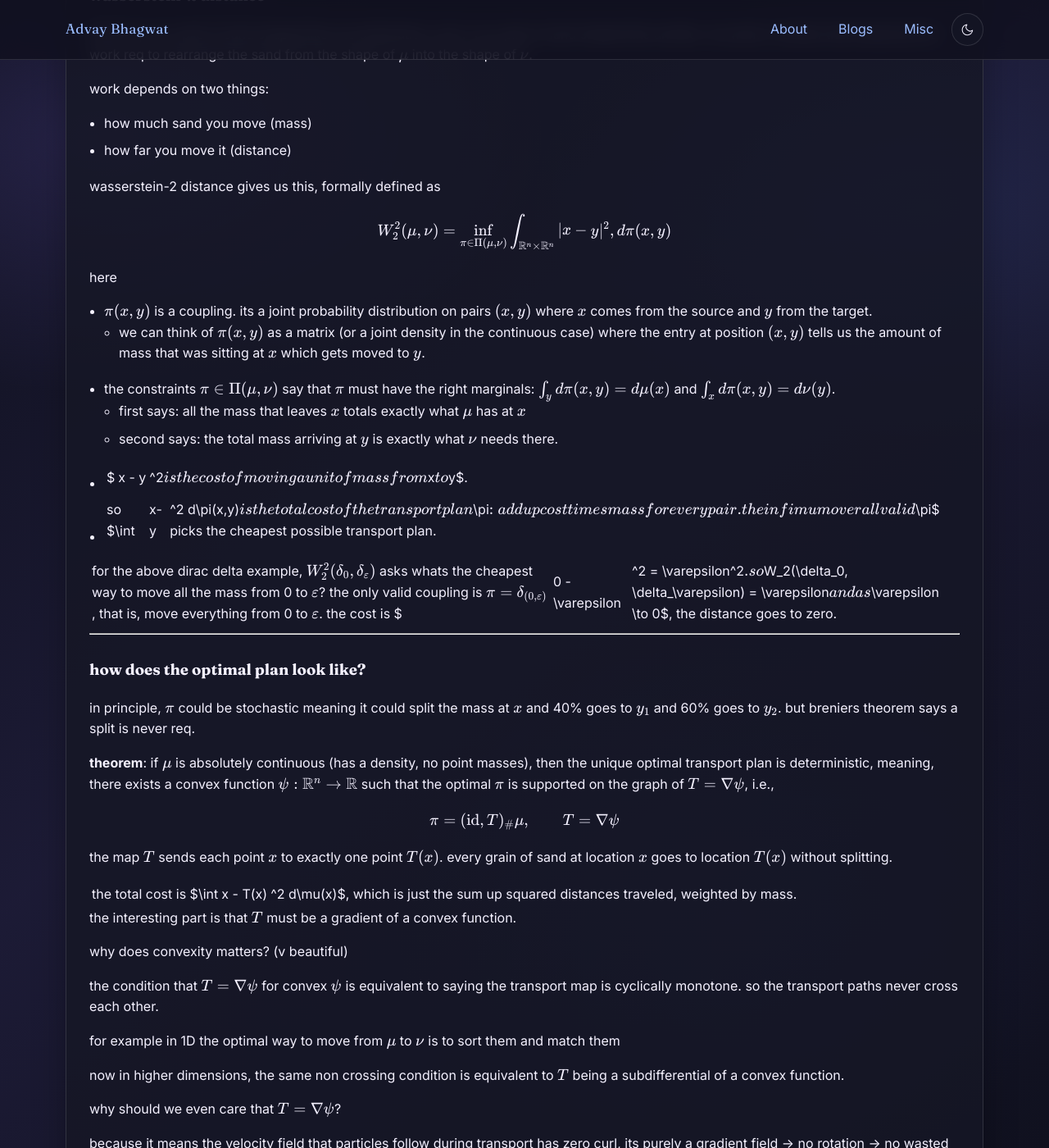
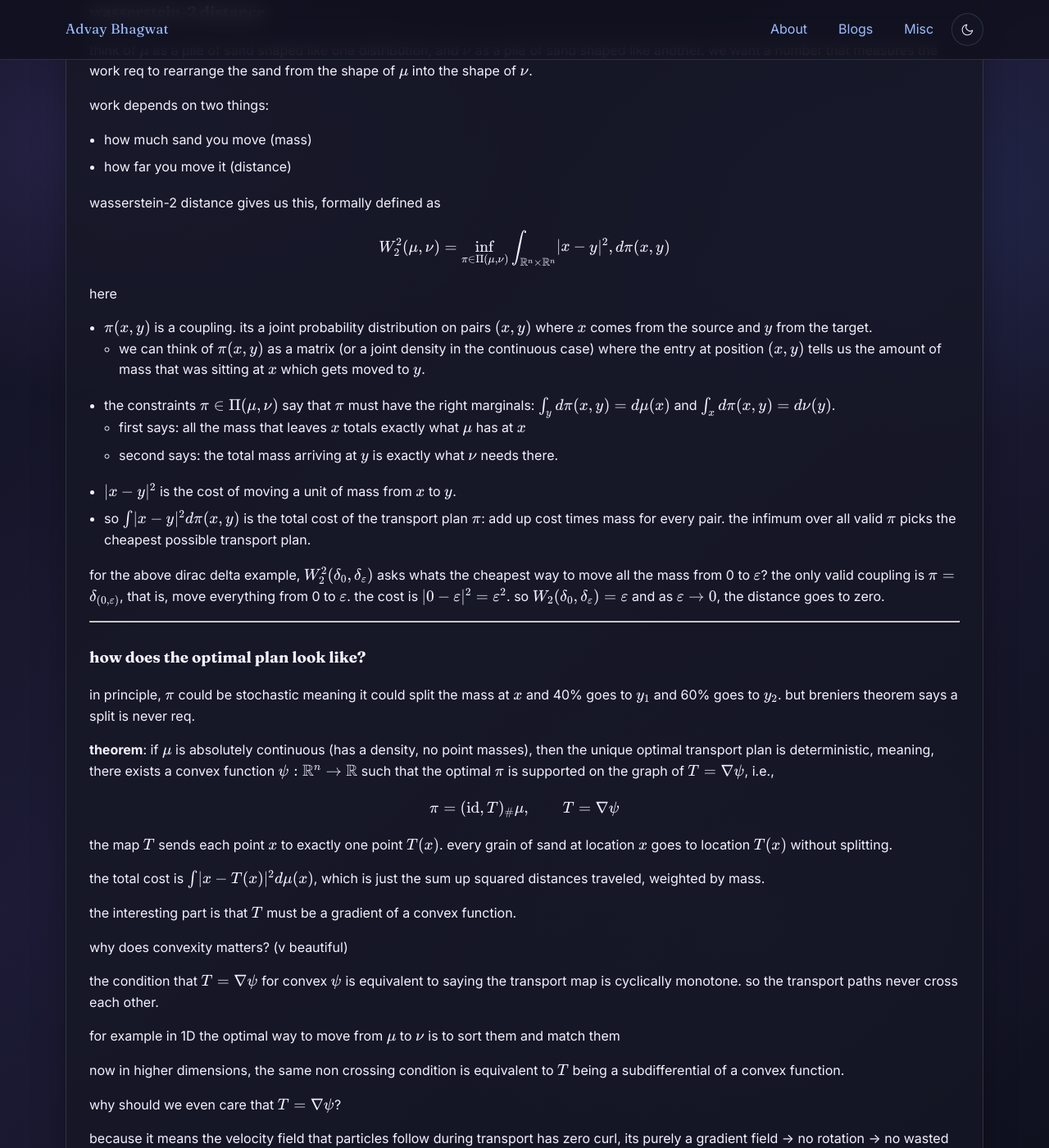
Before and after one commit to eclipse1605/eclipse1605.github.io, a Jekyll site: the page built from misc/notes-of-wgf.md, in a window 1280 px wide and 1400 px high, scrolled down 1647 px. Shown: the whole window at 82% size. Built offline with Jekyll 4.4.1, drawn with Linux system fonts in a browser that asks for light colours; nearby versions of some CDN libraries; some of the changed text lies outside the part shown.

Commit message:
fixing wgf notes rendering

```diff
--- a/misc/notes-of-wgf.md
+++ b/misc/notes-of-wgf.md
@@ -74,7 +74,7 @@ work depends on two things:
 
 wasserstein-2 distance gives us this, formally defined as
 
-$$W_2^2(\mu, \nu) = \inf_{\pi \in \Pi(\mu,\nu)} \int_{\mathbb{R}^n \times \mathbb{R}^n} |x - y|^2 , d\pi(x, y)$$
+$$W_2^2(\mu, \nu) = \inf_{\pi \in \Pi(\mu,\nu)} \int_{\mathbb{R}^n \times \mathbb{R}^n} \lvert x - y\rvert^2 , d\pi(x, y)$$
 
 here
 - $\pi(x, y)$ is a coupling. its a joint probability distribution on pairs $(x, y)$ where $x$ comes from the source and $y$ from the target.
@@ -82,10 +82,10 @@ here
 - the constraints $\pi \in \Pi(\mu, \nu)$ say that $\pi$ must have the right marginals: $\int_y d\pi(x,y) = d\mu(x)$ and $\int_x d\pi(x,y) = d\nu(y)$.
   - first says: all the mass that leaves $x$ totals exactly what $\mu$ has at $x$
   - second says: the total mass arriving at $y$ is exactly what $\nu$ needs there.
-- $|x - y|^2$ is the cost of moving a unit of mass from $x$ to $y$.
-- so $\int |x-y|^2 d\pi(x,y)$ is the total cost of the transport plan $\pi$: add up cost times mass for every pair. the infimum over all valid $\pi$ picks the cheapest possible transport plan.
+- $\lvert x - y\rvert^2$ is the cost of moving a unit of mass from $x$ to $y$.
+- so $\int \lvert x-y\rvert^2 d\pi(x,y)$ is the total cost of the transport plan $\pi$: add up cost times mass for every pair. the infimum over all valid $\pi$ picks the cheapest possible transport plan.
 
-for the above dirac delta example, $W_2^2(\delta_0, \delta_\varepsilon)$ asks whats the cheapest way to move all the mass from 0 to $\varepsilon$? the only valid coupling is $\pi = \delta_{(0,\varepsilon)}$, that is, move everything from 0 to $\varepsilon$.  the cost is $|0 - \varepsilon|^2 = \varepsilon^2$. so $W_2(\delta_0, \delta_\varepsilon) = \varepsilon$ and as $\varepsilon \to 0$, the distance goes to zero.
+for the above dirac delta example, $W_2^2(\delta_0, \delta_\varepsilon)$ asks whats the cheapest way to move all the mass from 0 to $\varepsilon$? the only valid coupling is $\pi = \delta_{(0,\varepsilon)}$, that is, move everything from 0 to $\varepsilon$.  the cost is $\lvert 0 - \varepsilon\rvert^2 = \varepsilon^2$. so $W_2(\delta_0, \delta_\varepsilon) = \varepsilon$ and as $\varepsilon \to 0$, the distance goes to zero.
 
 ---
 ### how does the optimal plan look like?
@@ -98,7 +98,7 @@ $$\pi = (\text{id}, T)_{\#}\mu, \qquad T = \nabla\psi$$
 
 the map $T$ sends each point $x$ to exactly one point $T(x)$. every grain of sand at location $x$ goes to location $T(x)$ without splitting.
 
-the total cost is $\int |x - T(x)|^2 d\mu(x)$, which is just the sum up squared distances traveled, weighted by mass.
+the total cost is $\int \lvert x - T(x)\rvert^2 d\mu(x)$, which is just the sum up squared distances traveled, weighted by mass.
 
 the interesting part is that $T$ must be a gradient of a convex function.
 
@@ -125,13 +125,13 @@ its like a pressure field that drives the motion. particles move from regions of
 
 now we have a distance $W_2(\mu, \nu)$ between two distributions. but for a gradient flow, we need to talk about curves of distributions and their speed.
 
-in riemannian geometry, the length of a curve $\gamma(t)$ from time 0 to time 1 is $\int_0^1 |\dot{\gamma}(t)| dt$, and the distance between two points is the length of the shortest curve connecting them.
+in riemannian geometry, the length of a curve $\gamma(t)$ from time 0 to time 1 is $\int_0^1 \lvert\dot{\gamma}(t)\rvert dt$, and the distance between two points is the length of the shortest curve connecting them.
 
 we need something analogous to this for wasserstein.
 
 the benamou-brenier formula says
 
-$$W_2^2(\mu_0, \mu_1) = \inf_{(\mu_t, v_t)} \int_0^1 \int_{\mathbb{R}^n} |v_t(x)|^2 , d\mu_t(x) , dt$$
+$$W_2^2(\mu_0, \mu_1) = \inf_{(\mu_t, v_t)} \int_0^1 \int_{\mathbb{R}^n} \lvert v_t(x)\rvert^2 , d\mu_t(x) , dt$$
 
 where the infimum is over all pairs $(\mu_t, v_t)$ satisfying the continuity equation:
 
@@ -148,7 +148,7 @@ here,
   - the divergence measures how much is spreading out versus converging.
   - the equation says these two cancel meaning density increases exactly when flux converges, decreases when flux diverges.
 
-the quantity $\int |v_t(x)|^2 d\mu_t(x)$ is the instantaneous kinetic energy of the entire distribution at time $t$. it implies fast particles or many particles moving at once both contribute more energy.
+the quantity $\int \lvert v_t(x)\rvert^2 d\mu_t(x)$ is the instantaneous kinetic energy of the entire distribution at time $t$. it implies fast particles or many particles moving at once both contribute more energy.
 
 the formula says that the squared wasserstein distance equals the minimum total kinetic energy accumulated over all mass-conserving flows from $\mu_0$ to $\mu_1$. sending $\mu_0$ to $\mu_1$ cheaply means finding a flow that uses as little kinetic energy as possible.
 
@@ -180,11 +180,11 @@ why are tangent vectors gradient fields?
 
 a tangent vector at $\mu$ should be the velocity of some curve of distributions passing through $\mu$ at time 0.
 
-so if $\mu_t$ is such a curve, its velocity is $\partial_t \mu_t |_{t=0}$, which is some signed measure (it tells you where mass is being added and where its being removed).
+so if $\mu_t$ is such a curve, its velocity is $\partial_t \mu_t \rvert_{t=0}$, which is some signed measure (it tells you where mass is being added and where its being removed).
 
 then the continuity equation says $\partial_t \mu_t = -\text{div}(v_t \mu_t)$, so every velocity of a distribution curve corresponds to some velocity field $v_t$.
 
-now, (imp) for any velocity field $v_t$, the kinetic energy $\int |v_t|^2 d\mu_t$ is minimised when $v_t$ is curl-free, i.e, when $v_t = \nabla\phi_t$ for some scalar potential $\phi_t$.
+now, (imp) for any velocity field $v_t$, the kinetic energy $\int \lvert v_t\rvert^2 d\mu_t$ is minimised when $v_t$ is curl-free, i.e, when $v_t = \nabla\phi_t$ for some scalar potential $\phi_t$.
 
 the rotational part of $v_t$ contributes kinetic energy but doesnt move the distribution (swirling doesnt translate mass).
 
@@ -196,9 +196,9 @@ for  mass transport purposes, circulation wastes energy without doing useful wor
 
 but why is the metric $g_\mu(\nabla\phi, \nabla\psi) = \int \nabla\phi \cdot \nabla\psi , d\mu$?
 
-from the B-B formula, squared speed of the curve $\mu_t$ at time $t$ must equal $\frac{d}{ds}^2 W_2^2(\mu_t, \mu_{t+s})|_{s=0}$  (infinitesimal kinetic energy).
+from the B-B formula, squared speed of the curve $\mu_t$ at time $t$ must equal $\frac{d}{ds}^2 W_2^2(\mu_t, \mu_{t+s})\rvert_{s=0}$  (infinitesimal kinetic energy).
 
-but the formula  says the kinetic energy of a curve with velocity field $v_t = \nabla\phi_t$ is $\int |v_t|^2 d\mu_t = \int |\nabla\phi_t|^2 d\mu_t$.
+but the formula  says the kinetic energy of a curve with velocity field $v_t = \nabla\phi_t$ is $\int \lvert v_t\rvert^2 d\mu_t = \int \lvert\nabla\phi_t\rvert^2 d\mu_t$.
 
 this is exactly the squared norm $g_\mu(\nabla\phi, \nabla\phi)$ under the metric above.
 
@@ -473,13 +473,13 @@ this is implicit because $x_{k+1}$ appears on both sides.
 
 solving it is eq to:
 
-$$x_{k+1} = \underset{x}{\arg\min}; f(x) + \frac{1}{2\tau}|x - x_k|^2$$
+$$x_{k+1} = \underset{x}{\arg\min}; f(x) + \frac{1}{2\tau}\lvert x - x_k\rvert^2$$
 
-in this ot we want to decrease $f(x)$, but we dont wanna move v far from $x_k$ (the penalty $|x-x_k|^2/2\tau$).
+in this ot we want to decrease $f(x)$, but we dont wanna move v far from $x_k$ (the penalty $\lvert x-x_k\rvert^2/2\tau$).
 
 the parameter $\tau$ controls the tradeoff: large $\tau$ means the penalty is weak, you can take big steps; small $\tau$ means you can only move a little.
 
-we replace $x \in \mathbb{R}^n$ with $\mu \in \mathcal{P}_2(\mathbb{R}^n)$, replace $f$ with $\mathcal{F}$, and replace $|x-x_k|^2$ with $W_2^2(\mu, \mu_k)$:
+we replace $x \in \mathbb{R}^n$ with $\mu \in \mathcal{P}_2(\mathbb{R}^n)$, replace $f$ with $\mathcal{F}$, and replace $\lvert x-x_k\rvert^2$ with $W_2^2(\mu, \mu_k)$:
 
 $$\mu_{k+1} = \underset{\mu \in \mathcal{P}_2}{\arg\min}; \mathcal{F}[\mu] + \frac{1}{2\tau}W_2^2(\mu, \mu_k)$$
 
@@ -515,7 +515,7 @@ the variation of $W_2^2(\mu, \mu_k)$ with respect to $\mu$ at the minimiser is t
 
 the optimality condition is:
 
-$$\frac{\delta\mathcal{F}}{\delta\mu}\bigg|_{\mu_{k+1}} - \frac{\phi}{\tau} = \text{constant on supp}(\mu_{k+1})$$
+$$\frac{\delta\mathcal{F}}{\delta\mu}\bigg\rvert_{\mu_{k+1}} - \frac{\phi}{\tau} = \text{constant on supp}(\mu_{k+1})$$
 
 where $\nabla\phi$ is the optimal transport map from $\mu_{k+1}$ to $\mu_k$ (by Brenier, $\nabla\phi$ pushes $\mu_{k+1}$ forward to $\mu_k$).
 
```
Also changed, not shown: other parts of misc/notes-of-wgf.md (+3 -3 lines).
